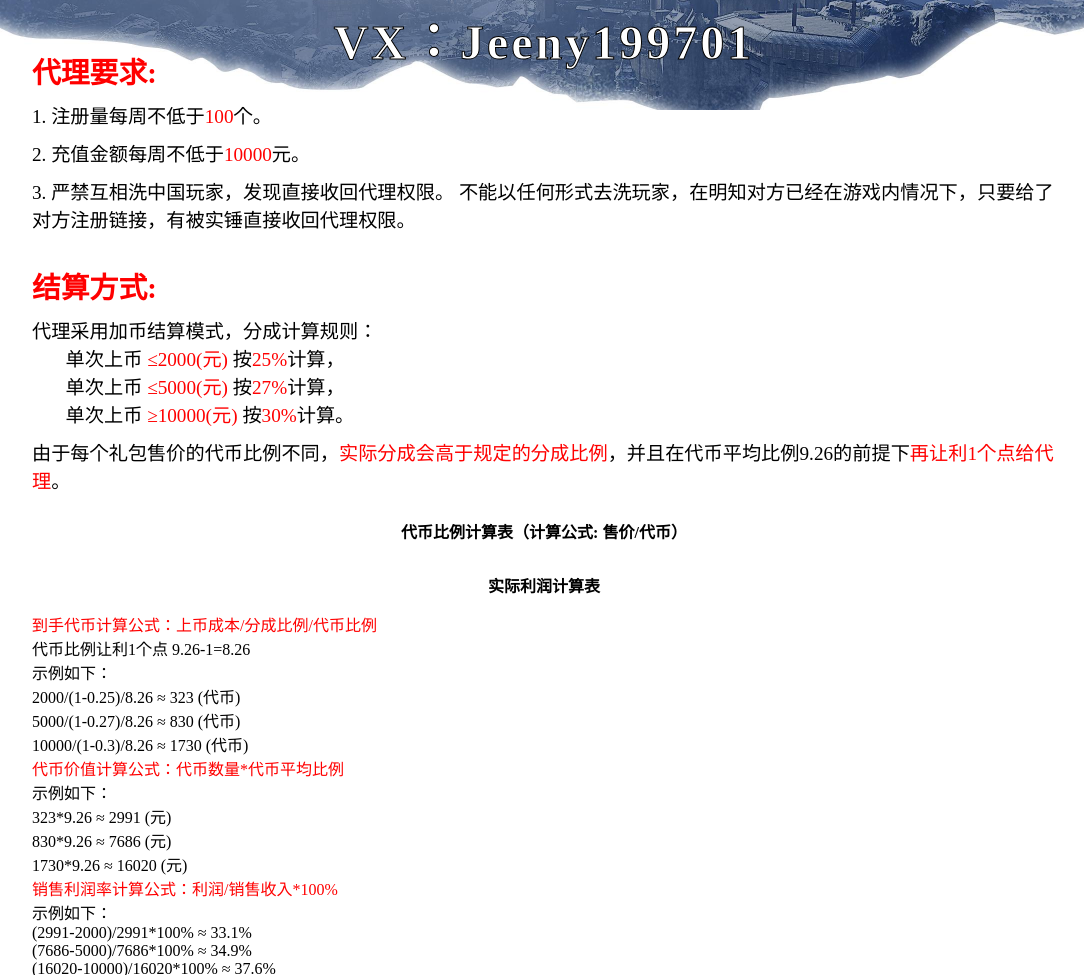
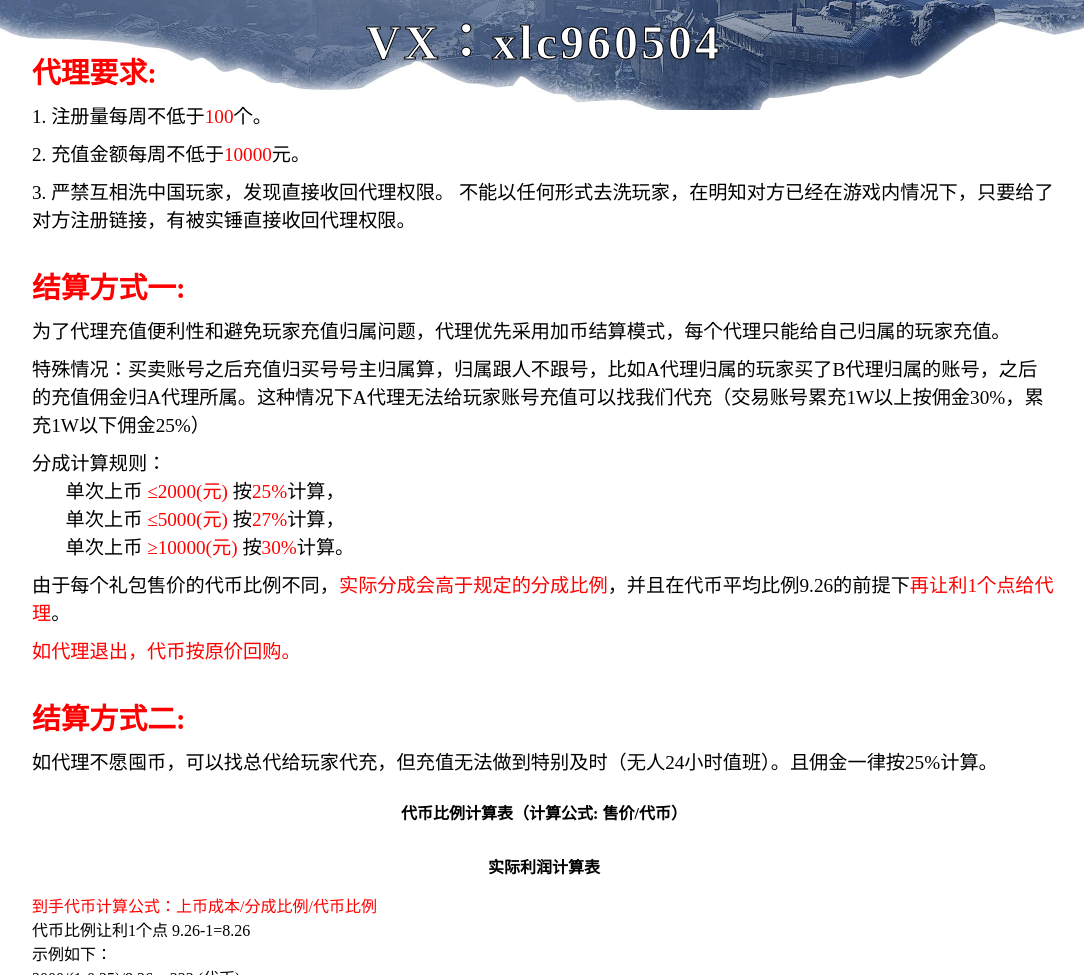
Before and after one commit to kanshow8/gm937, a plain HTML site: page yeya/agent.html in a window 1280 px wide. Shown: the part 340-1315 px from the top of the page, without its empty margins (96-1180 px from the left). Drawn offline with nearby package versions, Linux system fonts and the light colour scheme.

Commit message:
添加代理规则

```diff
--- a/yeya/agent.html
+++ b/yeya/agent.html
@@ -56,6 +56,7 @@
         padding: 15px 0;
         font-family: serif;
         font-weight: 700;
+        font-size: 1rem;
     }
 
     [v-cloak] {
@@ -172,7 +173,7 @@
             <div class="contact">
                 <p>代理合作联系方式：</p>
                 <p>TG：pcrowskk</p>
-                <p>VX：Jeeny199701</p>
+                <p>VX：xlc960504</p>
             </div>
         </div>
 
@@ -185,12 +186,14 @@
                     3. 严禁互相洗中国玩家，发现直接收回代理权限。
                     不能以任何形式去洗玩家，在明知对方已经在游戏内情况下，只要给了对方注册链接，有被实锤直接收回代理权限。
                 </p>
-                <!--  <p class="red">
-                    分成计算规则：初始充值按30%分成计算，如下周达不到要求，则下下周充值按25%结算，达到要求之后在下一个计算周期恢复到30%分成。(转账对应礼包代理价格给总代之后，发送玩家账号和角色名进行充值。)
-                </p> -->
-                <p class="red require">结算方式:</p>
+                <p class="red require">结算方式一:</p>
+                <div>
+                    <P>为了代理充值便利性和避免玩家充值归属问题，代理优先采用加币结算模式，每个代理只能给自己归属的玩家充值。</P>
+                    <P>
+                        特殊情况：买卖账号之后充值归买号号主归属算，归属跟人不跟号，比如A代理归属的玩家买了B代理归属的账号，之后的充值佣金归A代理所属。这种情况下A代理无法给玩家账号充值可以找我们代充（交易账号累充1W以上按佣金30%，累充1W以下佣金25%）
+                    </P>
                     <p>
-                    代理采用加币结算模式，分成计算规则：</br>
+                        分成计算规则：</br>
                         &nbsp;&nbsp;&nbsp;&nbsp;&nbsp;&nbsp;&nbsp;单次上币 <span class="red">≤2000(元)</span> 按<span
                             class="red">25%</span>计算，</br>
                         &nbsp;&nbsp;&nbsp;&nbsp;&nbsp;&nbsp;&nbsp;单次上币 <span class="red">≤5000(元)</span> 按<span
@@ -200,8 +203,15 @@
                     </p>
                     <p>
                         由于每个礼包售价的代币比例不同，<span class="red">实际分成会高于规定的分成比例</span>，并且在代币平均比例9.26的前提下<span
-                        class="red">再让利1个点给代理</span>。</br>
+                            class="red">再让利1个点给代理</span>。</p>
+                    <p class="red">如代理退出，代币按原价回购。</p>
+                </div>
+
+                <p class="red require">结算方式二:</p>
+                <p>
+                    如代理不愿囤币，可以找总代给玩家代充，但充值无法做到特别及时（无人24小时值班）。且佣金一律按25%计算。
                 </p>
+
             </div>
             <div class="tableTitle">代币比例计算表（计算公式: 售价/代币）</div>
             <el-table class="table" :data="coinsData" border style="width: 100%" show-summary :fit="true" sum-text=" "
```
Lines whose indentation alone changed are shown as unchanged.
